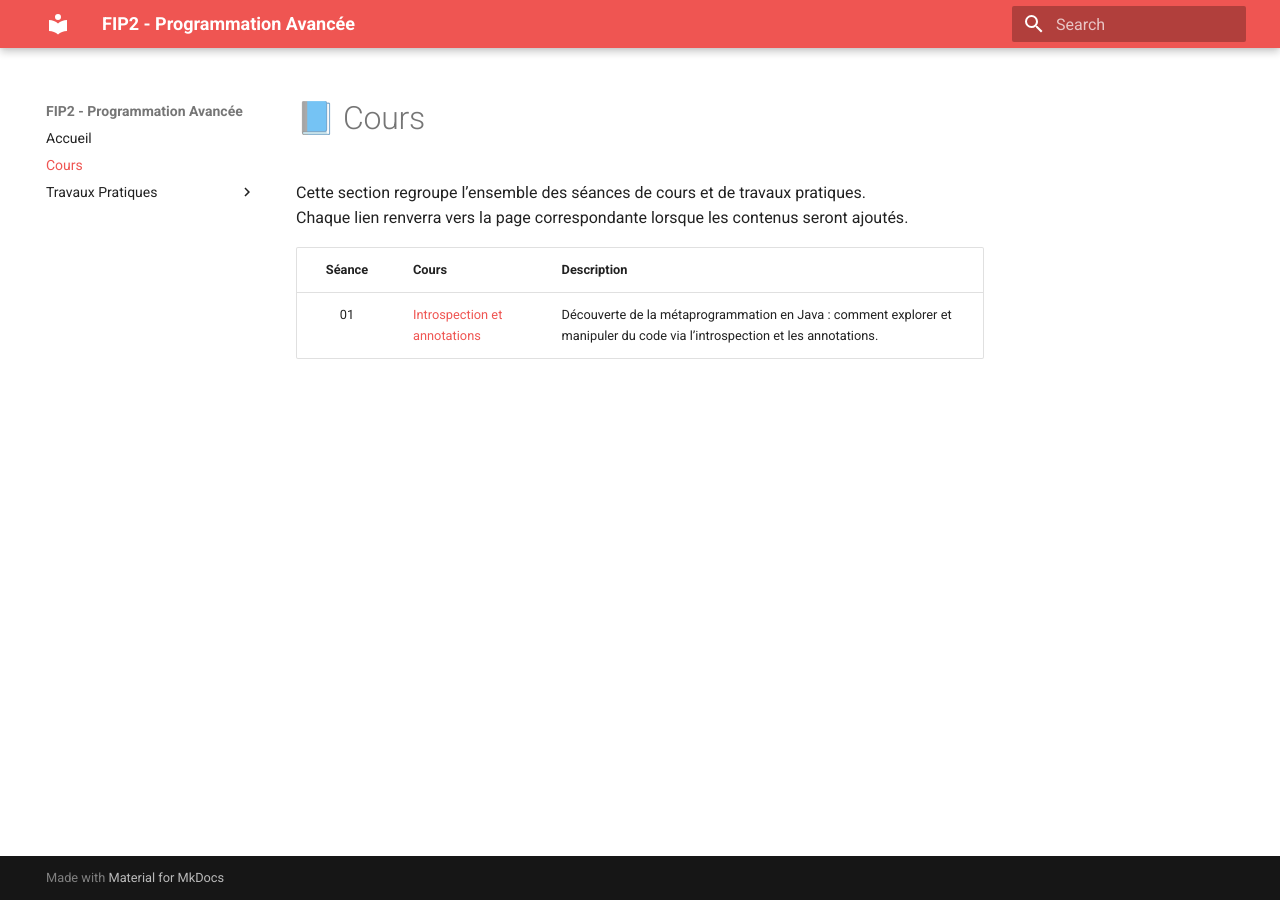
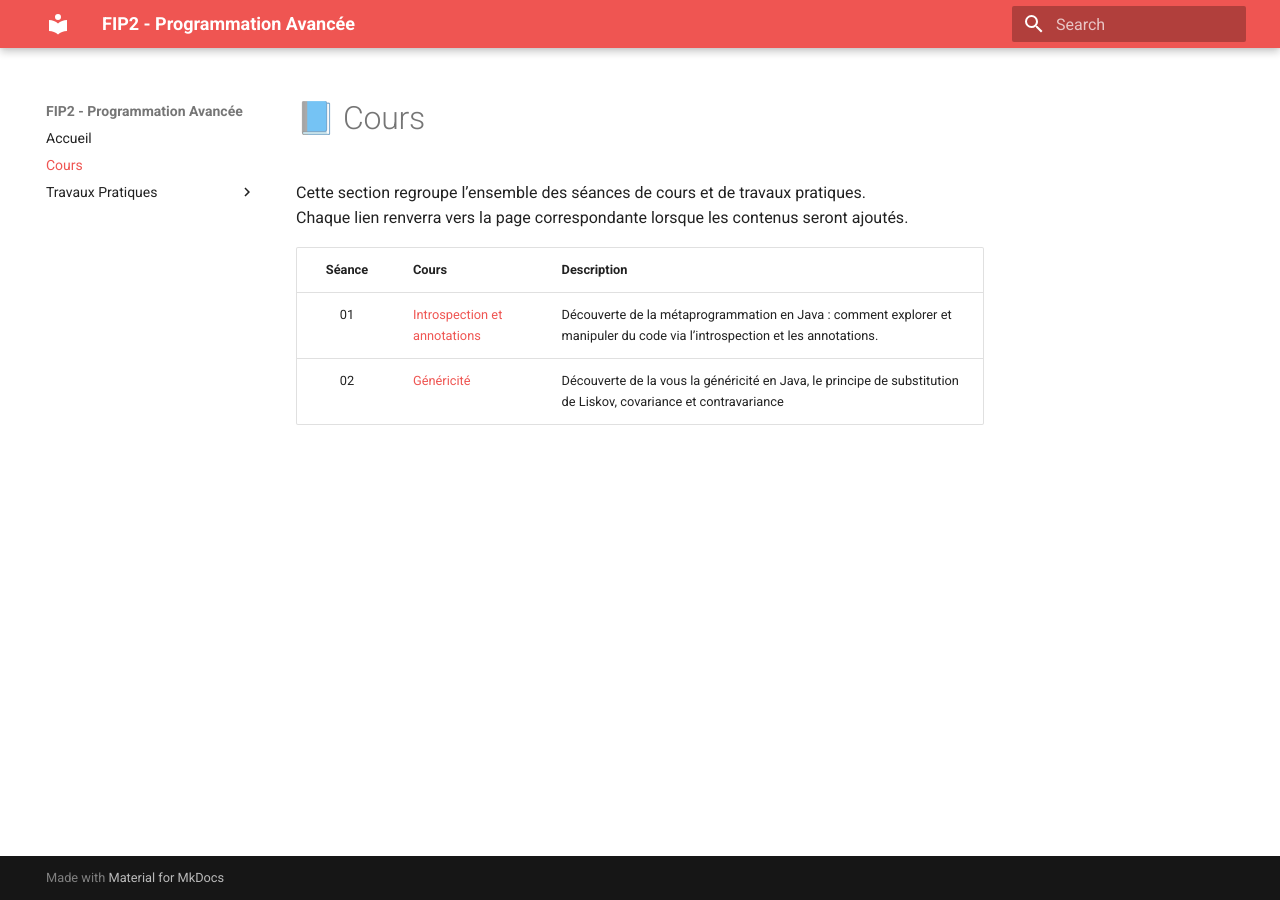
Before and after one commit to rezakaziz/PROG-AVANC, an MkDocs documentation site: the page built from docs/cours/index.md, in a window 1280 px wide. Built offline with MkDocs 1.6.1 and Material for MkDocs 9.7.7, drawn with Linux system fonts in a browser that asks for light colours.

Commit message:
Cours 02

```diff
--- a/docs/cours/index.md
+++ b/docs/cours/index.md
@@ -6,3 +6,4 @@ Chaque lien renverra vers la page correspondante lorsque les contenus seront ajo
 | Séance | Cours | Description
 |:------:|:-----------------------------------|:-----------------------------------------------------|
 | 01 | [Introspection et annotations](01.pdf) | Découverte de la métaprogrammation en Java : comment  explorer et manipuler du code via l’introspection et les annotations. |
+| 02 | [Généricité](01.pdf) | Découverte de la vous la généricité en Java, le principe de substitution de Liskov, covariance et contravariance |
```
Also changed, not shown: 1 other file.
